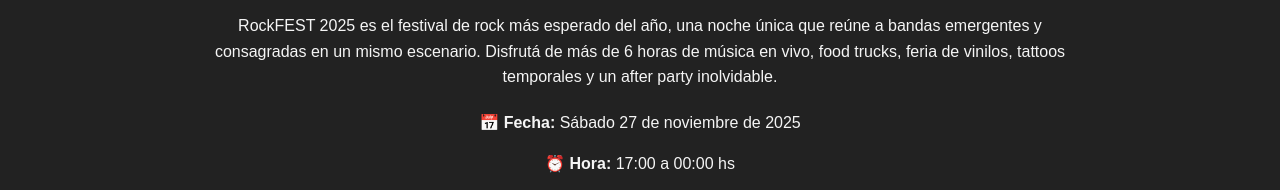
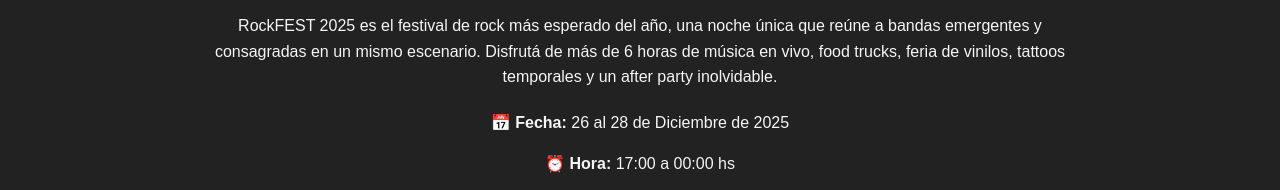
Before and after one commit to Pablin88/RockFestival2025, a plain HTML site: page index.html in a window 1280 px wide. Shown: the part 992-1182 px from the top of the page. Drawn offline with nearby package versions, Linux system fonts and the light colour scheme.

Commit message:
Update index.html

```diff
--- a/index.html
+++ b/index.html
@@ -84,7 +84,7 @@
         inolvidable.
       </p>
       <div class="detalles">
-        <p><strong>📅 Fecha:</strong> Sábado 27 de noviembre de 2025</p>
+        <p><strong>📅 Fecha:</strong> 26 al 28 de Diciembre de 2025</p>
         <p><strong>⏰ Hora:</strong> 17:00 a 00:00 hs</p>
         <p><strong>📍 Lugar:</strong> Estadio Movistar Arena – Buenos Aires, Argentina</p>
       </div>
```
